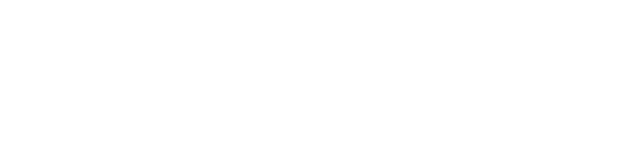
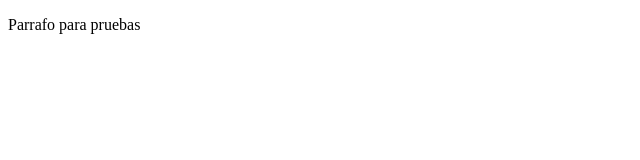
Before and after one commit to JohanHGJ/pagina-web, a plain HTML site: page index.html in a window 1280 px wide. Shown: the whole page, without its empty margins (0-640 px from the left). Drawn offline with Linux system fonts and the light colour scheme.

Commit message:
Parrafo en index.html
Este cambio se hizo desde GitHub.com

```diff
--- a/index.html
+++ b/index.html
@@ -3,9 +3,9 @@
 <head>
     <meta charset="UTF-8">
     <meta name="viewport" content="width=device-width, initial-scale=1.0">
-    <title>Document</title>
+    <title>Pagina Web</title>
 </head>
 <body>
-
+    <p>Parrafo para pruebas</p>
 </body>
 </html>
```
